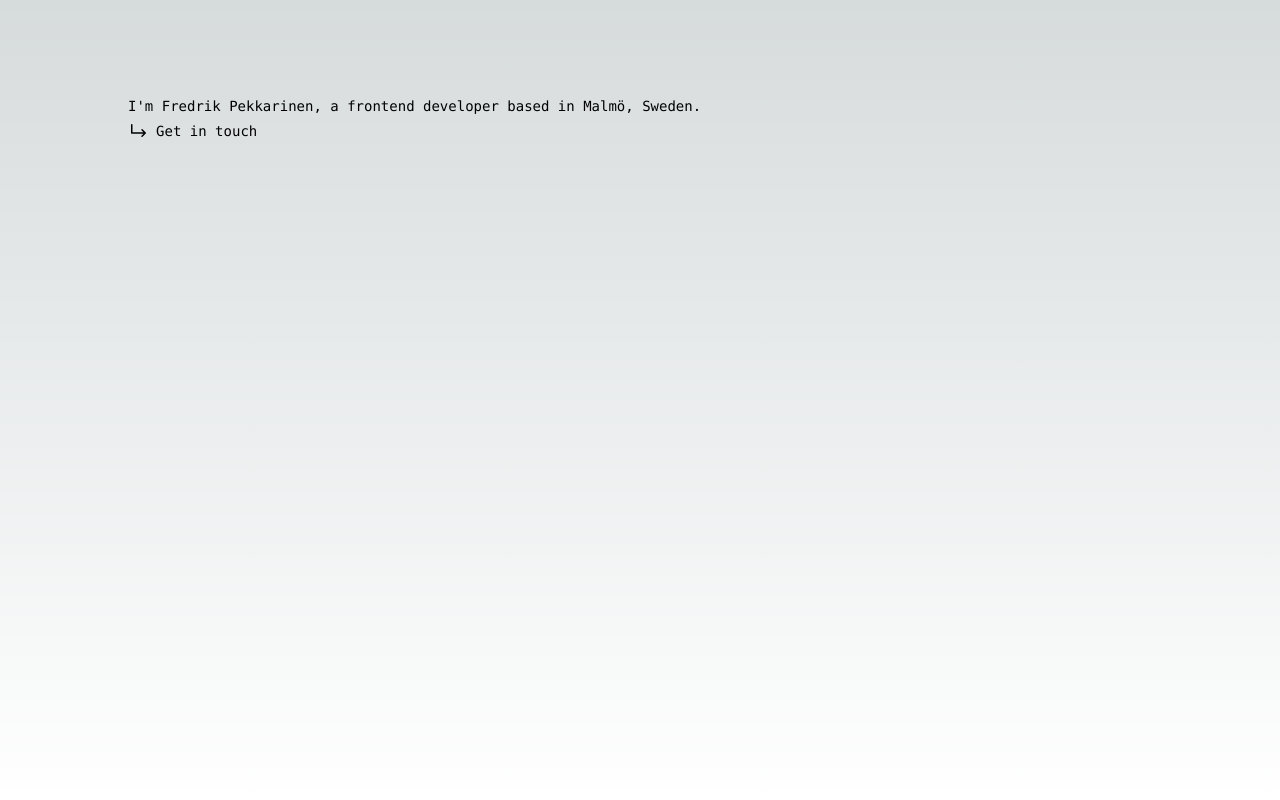
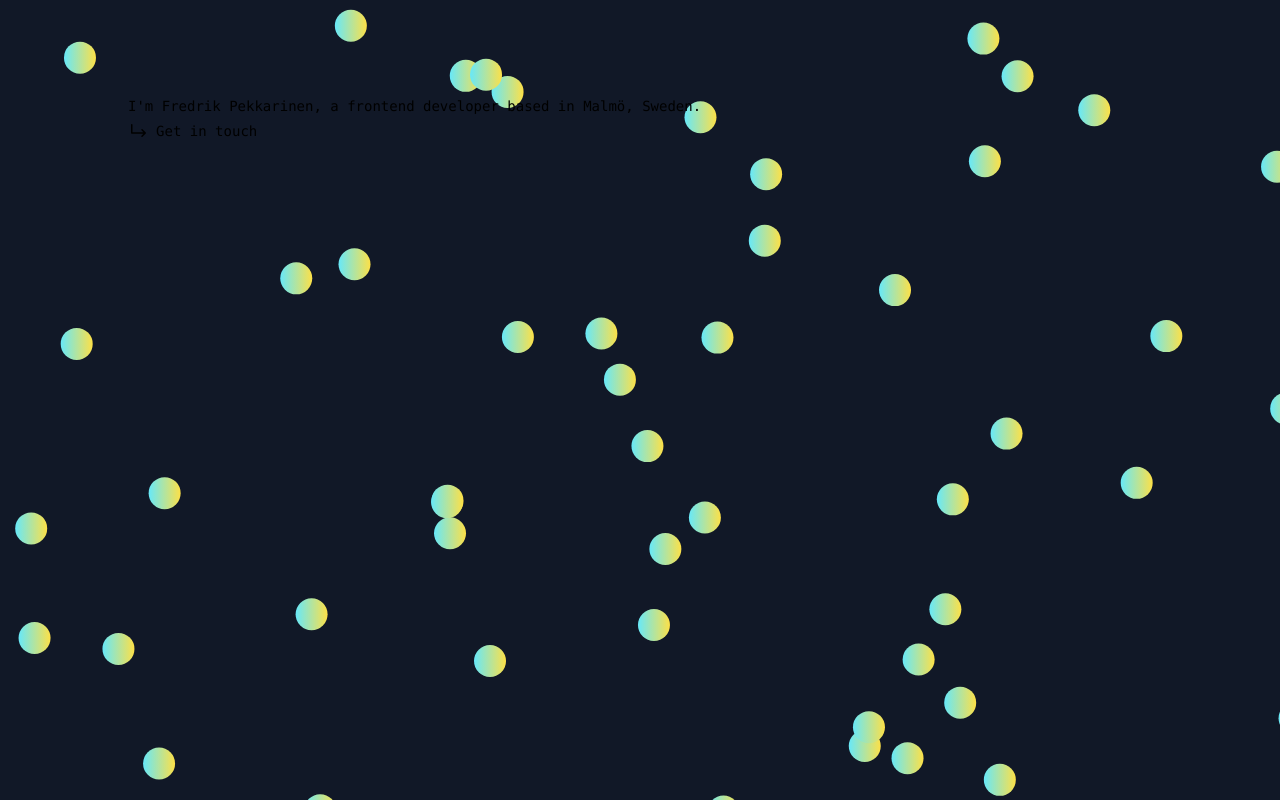
Before and after one commit to fredrik-p/pekkarinen-dev, a Next.js app: page / in a window 1280 px wide. Built offline with nearby package versions, Linux system fonts and the light colour scheme.

Commit message:
framer motion added

```diff
--- a/package.json
+++ b/package.json
@@ -10,6 +10,7 @@
   },
   "dependencies": {
     "@heroicons/react": "^2.1.5",
+    "framer-motion": "^11.11.11",
     "next": "^15.0.2",
     "react": "^18.3.1",
     "react-dom": "^18.3.1"
--- /dev/null
+++ b/src/app/interactive-background.tsx
@@ -0,0 +1,113 @@
+'use client';
+
+import { useState, useEffect, useCallback } from 'react';
+import { motion, useAnimation } from 'framer-motion';
+import { Inter } from 'next/font/google';
+
+const inter = Inter({ subsets: ['latin'] });
+
+interface Particle {
+  id: number;
+  x: number;
+  y: number;
+  initialX: number;
+  initialY: number;
+}
+
+const PARTICLE_COUNT = 50;
+const PARTICLE_RADIUS = 8;
+const INTERACTION_DISTANCE = 100;
+
+export default function InteractiveBackground() {
+  const [particles, setParticles] = useState<Particle[]>([]);
+  const [mousePosition, setMousePosition] = useState({ x: 0, y: 0 });
+  const controls = useAnimation();
+
+  const generateParticles = useCallback(() => {
+    return Array.from({ length: PARTICLE_COUNT }, (_, i) => ({
+      id: i,
+      x: Math.random() * window.innerWidth,
+      y: Math.random() * window.innerHeight,
+      initialX: 0,
+      initialY: 0,
+    }));
+  }, []);
+
+  useEffect(() => {
+    setParticles(generateParticles());
+
+    const handleResize = () => {
+      setParticles(generateParticles());
+    };
+
+    window.addEventListener('resize', handleResize);
+    return () => window.removeEventListener('resize', handleResize);
+  }, [generateParticles]);
+
+  const handlePointerMove = useCallback(
+    (event: React.PointerEvent<HTMLDivElement>) => {
+      const { clientX, clientY } = event;
+      setMousePosition({ x: clientX, y: clientY });
+
+      setParticles((prevParticles) =>
+        prevParticles.map((particle) => {
+          const dx = clientX - particle.x;
+          const dy = clientY - particle.y;
+          const distance = Math.sqrt(dx * dx + dy * dy);
+
+          if (distance < INTERACTION_DISTANCE) {
+            const angle = Math.atan2(dy, dx);
+            const force =
+              (INTERACTION_DISTANCE - distance) / INTERACTION_DISTANCE;
+            return {
+              ...particle,
+              x: particle.x - Math.cos(angle) * force * 10,
+              y: particle.y - Math.sin(angle) * force * 10,
+            };
+          }
+          return particle;
+        }),
+      );
+    },
+    [],
+  );
+
+  useEffect(() => {
+    controls.start((i) => ({
+      x: particles[i]?.x || 0,
+      y: particles[i]?.y || 0,
+      transition: { type: 'spring', stiffness: 100, damping: 10 },
+    }));
+  }, [particles, controls]);
+
+  return (
+    <div className={`fixed inset-0 bg-gray-900 ${inter.className}`}>
+      <div
+        className="w-full h-full"
+        onPointerMove={handlePointerMove}
+        onTouchMove={(e) => {
+          const touch = e.touches[0];
+          handlePointerMove({
+            clientX: touch.clientX,
+            clientY: touch.clientY,
+          } as React.PointerEvent<HTMLDivElement>);
+        }}
+      >
+        {particles.map((particle, index) => (
+          <motion.div
+            key={particle.id}
+            className="absolute rounded-full bg-gradient-to-r from-cyan-300 via-magenta-300 to-yellow-300"
+            style={{
+              width: PARTICLE_RADIUS * 4,
+              height: PARTICLE_RADIUS * 4,
+              x: particle.initialX,
+              y: particle.initialY,
+            }}
+            animate={controls}
+            custom={index}
+          />
+        ))}
+      </div>
+    </div>
+  );
+}
--- a/src/app/layout.tsx
+++ b/src/app/layout.tsx
@@ -1,19 +1,21 @@
 import type { Metadata } from "next";
 import { Outfit } from "next/font/google";
-import "./globals.css";
+import InteractiveBackground from './interactive-background';
+import './globals.css';
 
-const outfit = Outfit({ subsets: ["latin"] });
+const outfit = Outfit({ subsets: ['latin'] });
 
 export const metadata: Metadata = {
   title: 'pekkarinen.dev',
   description: 'Personal website of Fredrik Pekkarinen',
-  metadataBase: new URL('https://hagelstudio-nqf91z4d6-fredrik-ps-projects.vercel.app/'),
+  metadataBase: new URL(
+    'https://hagelstudio-nqf91z4d6-fredrik-ps-projects.vercel.app/',
+  ),
   openGraph: {
     title: 'pekkarinen.dev',
     description: 'Personal website of Fredrik Pekkarinen',
     url: 'https://pekkarinen.dev',
-    images:
-    [
+    images: [
       {
         url: 'https://hagelstudio.com/opengraph-image.png',
       },
@@ -21,7 +23,13 @@ export const metadata: Metadata = {
     locale: 'sv_SE',
     type: 'website',
   },
-  keywords: ['Pekkarinen','Frontend','Developer','Fredrik', 'Fredrik Pekkarinen'],
+  keywords: [
+    'Pekkarinen',
+    'Frontend',
+    'Developer',
+    'Fredrik',
+    'Fredrik Pekkarinen',
+  ],
   publisher: 'Fredrik Pekkarinen',
 };
 
@@ -32,7 +40,10 @@ export default function RootLayout({
 }>) {
   return (
     <html lang="sv">
-      <body className={outfit.className}>{children}</body>
+      <body className={outfit.className}>
+        <InteractiveBackground />
+        {children}
+      </body>
     </html>
   );
 }
--- a/src/app/page.tsx
+++ b/src/app/page.tsx
@@ -1,9 +1,21 @@
 'use client';
 
+import { Inter } from 'next/font/google';
+import { motion, useMotionValue, useTransform } from 'framer-motion';
+import { useState } from 'react';
+
+const inter = Inter({ subsets: ['latin'] });
 import { useEffect } from 'react';
 import { splitLetters } from '@/utils/splitLetters';
 
 export default function Home() {
+  const x = useMotionValue(0);
+  const y = useMotionValue(0);
+  const rotateX = useTransform(y, [-100, 100], [30, -30]);
+  const rotateY = useTransform(x, [-100, 100], [-30, 30]);
+
+  const [isDragging, setIsDragging] = useState(false);
+
   useEffect(() => {
     splitLetters();
   }, []);
--- a/tailwind.config.ts
+++ b/tailwind.config.ts
@@ -13,6 +13,17 @@ const config: Config = {
         "gradient-conic":
           "conic-gradient(from 180deg at 50% 50%, var(--tw-gradient-stops))",
       },
+      colors: {
+        cyan: {
+          500: '#00FFFF',
+        },
+        magenta: {
+          500: '#FF00FF',
+        },
+        yellow: {
+          500: '#FFFF00',
+        },
+      },
     },
   },
   plugins: [],
```
Also changed, not shown: 1 other file (tests, documents, lock files or other folders).
